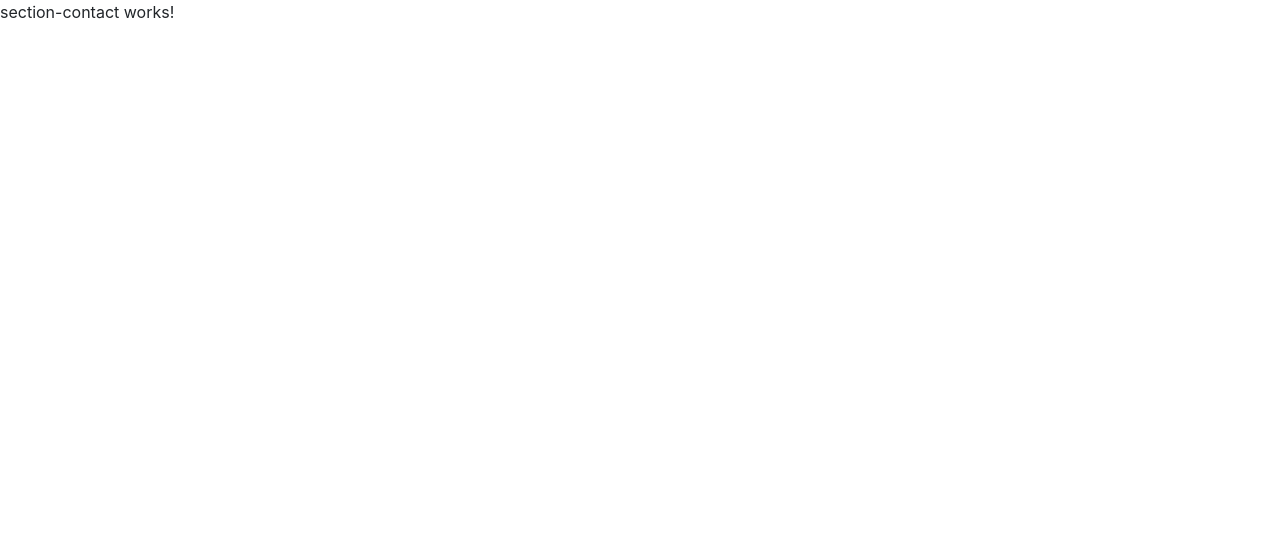
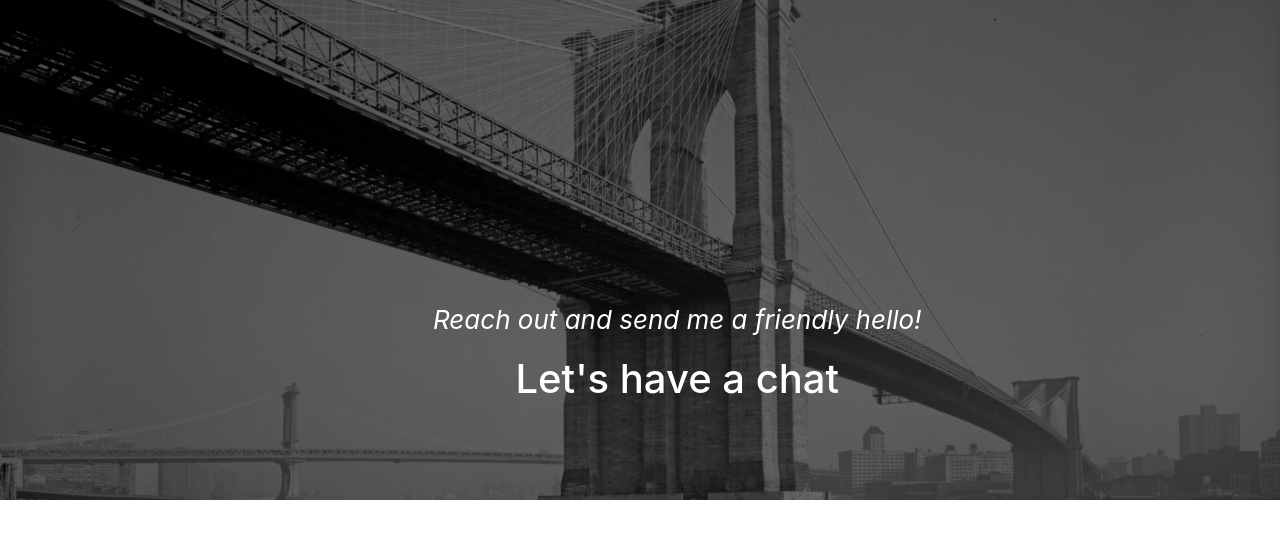
Before and after one commit to AndyRadulescu/personal-website, an Angular app: page /contact in a window 1280 px wide. Shown: the top 538 px of the page. Built offline with nearby package versions, Linux system fonts and the light colour scheme.

Commit message:
started the contact section

```diff
--- a/src/app/home/main/section-contact/section-contact.component.html
+++ b/src/app/home/main/section-contact/section-contact.component.html
@@ -1,3 +1,11 @@
-<p>
-  section-contact works!
-</p>
+<section class="container-fluid section--contact">
+    <div class="text-center position-absolute content">
+        <div class="row justify-content-center contact__text">
+            <p> Reach out and send me a friendly hello!</p>
+        </div>
+        <div class="row justify-content-center contact__title">
+            <h1>Let's have a chat</h1>
+        </div>
+    </div>
+
+</section>
--- a/src/app/home/main/section-contact/section-contact.component.scss
+++ b/src/app/home/main/section-contact/section-contact.component.scss
@@ -0,0 +1,34 @@
+.section--contact {
+  position: relative;
+  padding-top: 300px;
+  padding-bottom: 200px;
+  background-color: darkgray;
+  background-image: url('/assets/bridge.jpg');
+  background-repeat: no-repeat;
+  background-size: cover;
+  background-position: 10%;
+  .content {
+    .contact__text {
+      font-size: 26px;
+      color: white;
+      font-style: italic;
+    }
+    .contact__title {
+      font-size: 32px;
+      font-weight: 600;
+      color: white;
+    }
+    left: 35vw;
+  }
+
+  &:before {
+    content: '';
+    position: absolute;
+    top: 0;
+    right: 0;
+    bottom: 0;
+    left: 0;
+    background-image: linear-gradient(#000, #000);
+    opacity: .6;
+  }
+}
```
Also changed, not shown: src/assets/bridge.jpg (added).
